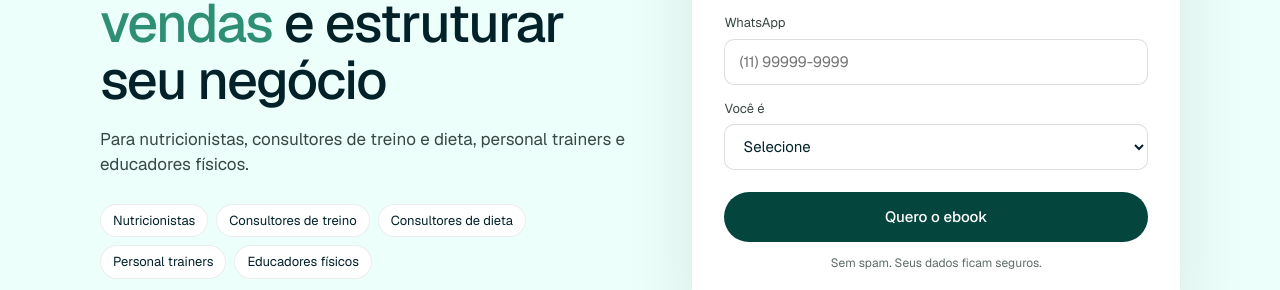
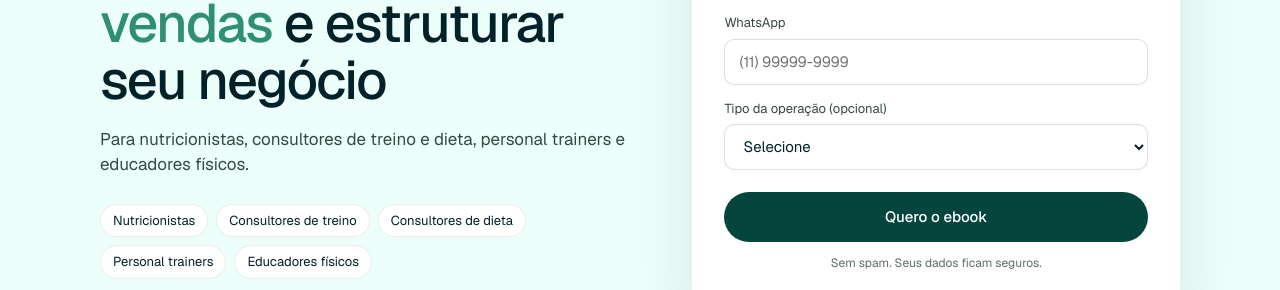
Before and after one commit to diogoassisramos-code/revo-site, a Jekyll site: the page built from ebook.html, in a window 1280 px wide. Shown: the part 442-732 px from the top of the page. Built offline with Jekyll 4.4.1, drawn with Linux system fonts in a browser that asks for light colours.

Commit message:
Ebook LP: optional operation type field
Co-Authored-By: Claude Opus 5.5 <noreply@anthropic.com>
Claude-Session: https://claude.ai/code/session_012hS2fhAfq7pAvxaQBu2C8f

```diff
--- a/ebook.html
+++ b/ebook.html
@@ -55,15 +55,14 @@ permalink: /ebook
       <label>Nome<input name="nome" required autocomplete="name"></label>
       <label>E-mail<input name="email" type="email" required autocomplete="email"></label>
       <label>WhatsApp<input name="whatsapp" type="tel" required autocomplete="tel" placeholder="(11) 99999-9999"></label>
-      <label>Você é
-        <select name="profissao" required>
+      <label>Tipo da operação (opcional)
+        <select name="profissao">
           <option value="">Selecione</option>
           <option>Nutricionista</option>
-          <option>Consultor(a) de treino</option>
-          <option>Consultor(a) de dieta</option>
-          <option>Personal trainer</option>
-          <option>Educador(a) físico(a)</option>
-          <option>Outro</option>
+          <option>Consultoria treino</option>
+          <option>Consultoria treino + dieta</option>
+          <option>Educador físico</option>
+          <option>Outros</option>
         </select>
       </label>
       <button type="submit">Quero o ebook</button>
```
